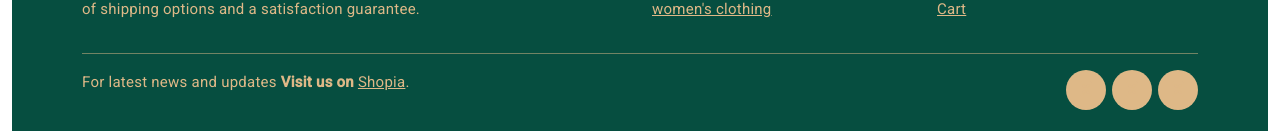
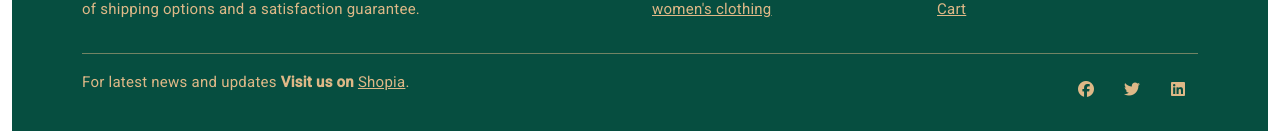
Before and after one commit to RehabSabryy/E-commerce-web, an Angular app: page /products in a window 1280 px wide. Shown: the part 1160-1291 px from the top of the page. Built offline with nearby package versions, Linux system fonts and the light colour scheme; no server answers.

Commit message:
fix footer icons

```diff
--- a/src/app/shared/footer/footer.component.css
+++ b/src/app/shared/footer/footer.component.css
@@ -61,7 +61,7 @@ img {
   color: burlywood;
 }
 .site-footer a:hover {
-  color: burlywood;
+  /* color: burlywood; */
   text-decoration: none;
 }
 .footer-links {
@@ -72,7 +72,7 @@ img {
   display: block;
 }
 .footer-links a {
-  color: burlywood;
+  /* color: burlywood; */
 }
 .footer-links a:active,
 .footer-links a:focus,
@@ -93,7 +93,7 @@ img {
   margin-left: 6px;
   margin-right: 0;
   border-radius: 100%;
-  background-color: burlywood;
+  /* background-color: burlywood; */
 }
 .copyright-text {
   margin: 0;
@@ -129,7 +129,7 @@ img {
   font-size: 13px;
 }
 .social-icons a {
-  background-color: #000000;
+  /* background-color: #000000; */
   color: burlywood;
   font-size: 16px;
   display: inline-block;
--- a/src/app/shared/footer/footer.component.html
+++ b/src/app/shared/footer/footer.component.html
@@ -52,13 +52,13 @@
       <div class="col-md-4 col-sm-6 col-xs-12">
         <ul class="social-icons">
           <li>
-            <a class="facebook" href="#"><i class="fa fa-facebook"></i></a>
+            <a class="facebook" href="#"><i class="fa-brands fa-facebook"></i></a>
           </li>
           <li>
-            <a class="twitter" href="#"><i class="fa fa-twitter"></i></a>
+            <a class="twitter" href="#"><i class="fa-brands fa-twitter"></i></a>
           </li>
           <li>
-            <a class="linkedin" href="#"><i class="fa fa-linkedin"></i></a>
+            <a class="linkedin" href="#"><i class="fa-brands fa-linkedin"></i></a>
           </li>
         </ul>
       </div>
```
